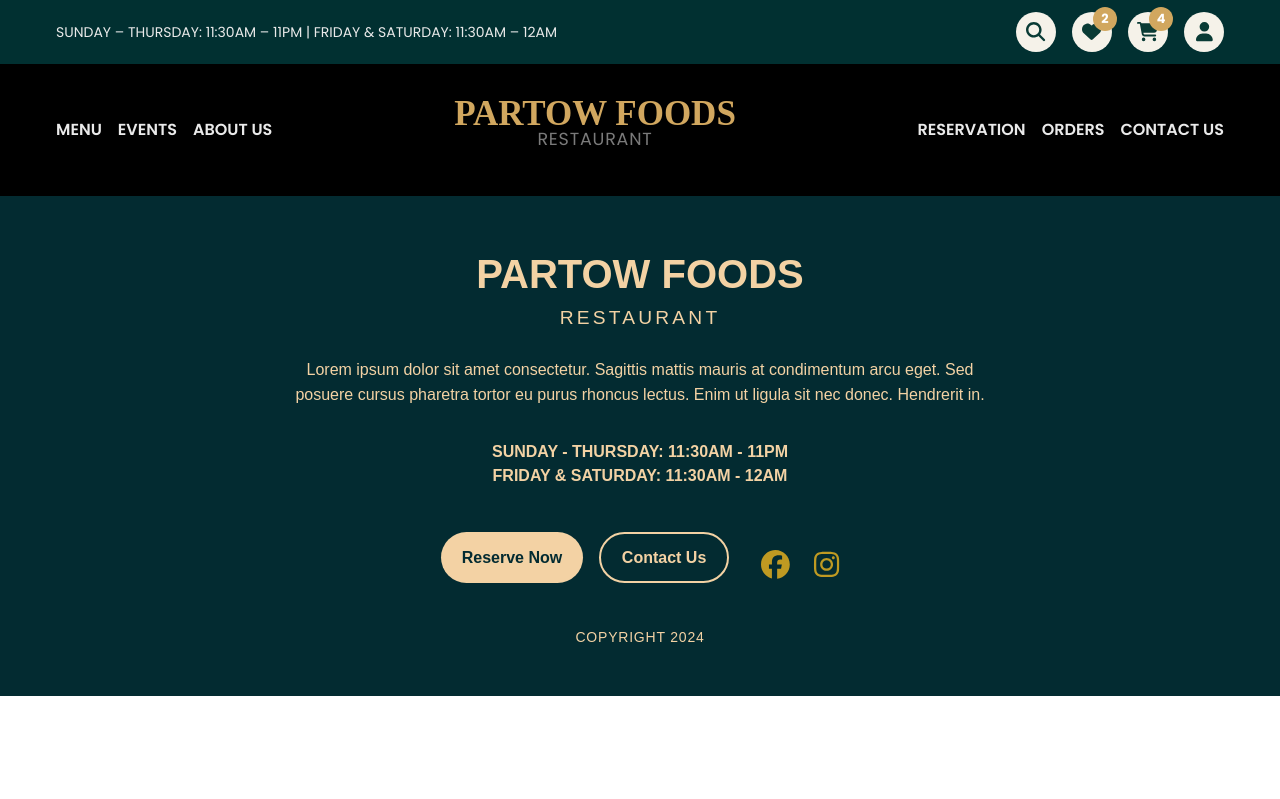
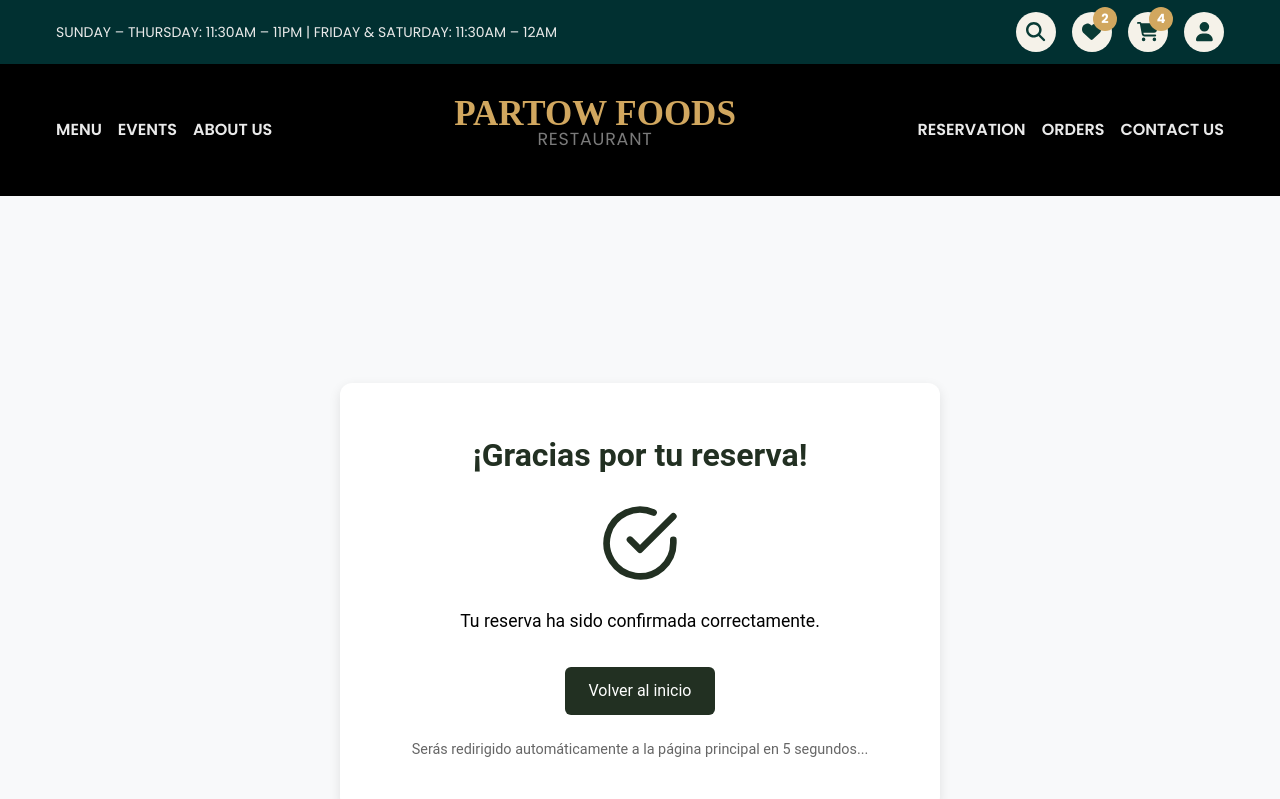
Before and after one commit to GabriLPDA22/Restaurante-Front, a Vue app: page /thanks in a window 1280 px wide. Shown: the top 799 px of the page. Built offline with nearby package versions, Linux system fonts and the light colour scheme; what vue3-google-login would draw is missing.

Commit message:
feat: Add ThanksView component and update router configuration

```diff
--- a/src/components/HeaderComponent.vue
+++ b/src/components/HeaderComponent.vue
@@ -147,7 +147,7 @@
         <nav class="header__nav-right">
           <ul class="home-view__nav-list">
             <li class="home-view__nav-item">
-              <a href="#" class="home-view__nav-link">Reservation</a>
+              <router-link to="/reservation" class="home-view__nav-link">Reservation</router-link>
             </li>
             <li class="home-view__nav-item">
               <a href="#" class="home-view__nav-link">Orders</a>
--- a/src/router/index.ts
+++ b/src/router/index.ts
@@ -6,6 +6,7 @@ import ViewMenu from '../views/ViewMenu.vue';
 import LoginView from '@/views/LoginView.vue';
 import RegisterView from '@/views/RegisterView.vue';
 import ShoppingCart from '@/views/ShoppingCart.vue';
+import ThanksView from '@/views/ThanksView.vue';  // Importar el nuevo componente
 
 const routes = [
   { path: '/', name: 'home', component: HomeView },
@@ -17,6 +18,7 @@ const routes = [
   { path: '/register', name: 'Register', component: RegisterView },
   { path: '/cart', name: 'cart', component: ShoppingCart, },
   { path: '/reservation', name: 'reservation', component: () => import('../views/ReservationView.vue') },
+  { path: '/thanks', name: 'thanks', component: ThanksView },
 ];
 
 const router = createRouter({
--- /dev/null
+++ b/src/views/ThanksView.vue
@@ -0,0 +1,215 @@
+<template>
+    <div class="thank-you">
+        <div class="thank-you__container">
+            <h1 class="thank-you__title">¡Gracias por tu reserva!</h1>
+
+            <div class="thank-you__icon">
+                <svg xmlns="http://www.w3.org/2000/svg" viewBox="0 0 24 24" width="64" height="64" fill="none"
+                    stroke="#223022" stroke-width="2" stroke-linecap="round" stroke-linejoin="round">
+                    <path d="M22 11.08V12a10 10 0 1 1-5.93-9.14"></path>
+                    <polyline points="22 4 12 14.01 9 11.01"></polyline>
+                </svg>
+            </div>
+
+            <div class="thank-you__message">
+                <p>Tu reserva ha sido confirmada correctamente.</p>
+                <p v-if="reservationData">
+                    <strong>{{ reservationData.customerName }}</strong>, te esperamos el día
+                    <strong>{{ formatDate(reservationData.date) }}</strong> a las
+                    <strong>{{ reservationData.time }}</strong> en
+                    <strong>{{ getTableText(reservationData.tables) }}</strong>.
+                </p>
+            </div>
+
+            <div class="thank-you__actions">
+                <button @click="goToHome" class="thank-you__button">Volver al inicio</button>
+            </div>
+
+            <div class="thank-you__redirect-message">
+                <p>Serás redirigido automáticamente a la página principal en {{ countdown }} segundos...</p>
+            </div>
+        </div>
+    </div>
+</template>
+
+<script lang="ts">
+import { defineComponent, ref, onMounted, onBeforeUnmount } from 'vue';
+import { useRouter } from 'vue-router';
+
+interface ReservationData {
+    customerName: string;
+    date: string;
+    time: string;
+    tables: number[];
+}
+
+export default defineComponent({
+    name: 'ThanksView',
+    setup() {
+        const router = useRouter();
+        const countdown = ref(10); // Contador de 10 segundos
+        const reservationData = ref<ReservationData | null>(null);
+        let countdownInterval: number | null = null;
+
+        // Función para volver a la página principal
+        const goToHome = () => {
+            router.push('/');
+        };
+
+        // Formatear fecha (de YYYY-MM-DD a formato legible)
+        const formatDate = (dateString: string) => {
+            if (!dateString) return '';
+
+            const date = new Date(dateString);
+            return date.toLocaleDateString('es-ES', {
+                day: 'numeric',
+                month: 'long',
+                year: 'numeric'
+            });
+        };
+
+        // Texto para las mesas (singular o plural)
+        const getTableText = (tables: number[]) => {
+            if (!tables || tables.length === 0) return '';
+
+            if (tables.length === 1) {
+                return `la mesa ${tables[0]}`;
+            } else {
+                return `las mesas ${tables.join(', ')}`;
+            }
+        };
+
+        // Al montar el componente
+        onMounted(() => {
+            // Obtener datos de la reserva del localStorage
+            const savedData = localStorage.getItem('lastReservation');
+            if (savedData) {
+                try {
+                    reservationData.value = JSON.parse(savedData);
+                } catch (e) {
+                    console.error('Error parsing reservation data:', e);
+                }
+            }
+
+            // Iniciar cuenta regresiva
+            countdownInterval = window.setInterval(() => {
+                countdown.value--;
+
+                if (countdown.value <= 0) {
+                    if (countdownInterval) {
+                        clearInterval(countdownInterval);
+                    }
+                    goToHome();
+                }
+            }, 1000);
+        });
+
+        // Limpiar al desmontar
+        onBeforeUnmount(() => {
+            if (countdownInterval) {
+                clearInterval(countdownInterval);
+            }
+        });
+
+        return {
+            countdown,
+            reservationData,
+            goToHome,
+            formatDate,
+            getTableText
+        };
+    }
+});
+</script>
+
+<style lang="scss" scoped>
+.thank-you {
+    min-height: 100vh;
+    display: flex;
+    justify-content: center;
+    align-items: center;
+    padding: 1rem;
+    background-color: #f8f9fa;
+
+    &__container {
+        background-color: white;
+        border-radius: 12px;
+        padding: 2rem;
+        text-align: center;
+        max-width: 600px;
+        width: 100%;
+        box-shadow: 0 4px 12px rgba(0, 0, 0, 0.1);
+
+        @media (min-width: 768px) {
+            padding: 3rem;
+        }
+    }
+
+    &__title {
+        color: #223022;
+        font-size: 1.5rem;
+        margin-bottom: 1.5rem;
+
+        @media (min-width: 768px) {
+            font-size: 2rem;
+        }
+    }
+
+    &__icon {
+        margin: 1.5rem auto;
+        width: 64px;
+        height: 64px;
+
+        @media (min-width: 768px) {
+            width: 80px;
+            height: 80px;
+        }
+
+        svg {
+            width: 100%;
+            height: 100%;
+            stroke: #223022;
+        }
+    }
+
+    &__message {
+        margin-bottom: 2rem;
+
+        p {
+            margin-bottom: 0.75rem;
+            font-size: 1rem;
+            line-height: 1.6;
+
+            @media (min-width: 768px) {
+                font-size: 1.1rem;
+            }
+        }
+    }
+
+    &__actions {
+        margin-bottom: 1.5rem;
+    }
+
+    &__button {
+        background-color: #223022;
+        color: white;
+        border: none;
+        padding: 0.75rem 1.5rem;
+        font-size: 1rem;
+        border-radius: 6px;
+        cursor: pointer;
+        transition: background-color 0.3s, transform 0.2s;
+
+        &:hover {
+            background-color: darken(#223022, 5%);
+            transform: translateY(-2px);
+        }
+    }
+
+    &__redirect-message {
+        font-size: 0.9rem;
+        color: #666;
+        margin-top: 1.5rem;
+    }
+}
+</style>
```
Also changed, not shown: src/stores/reservationStore.ts (+65 -23 lines).
